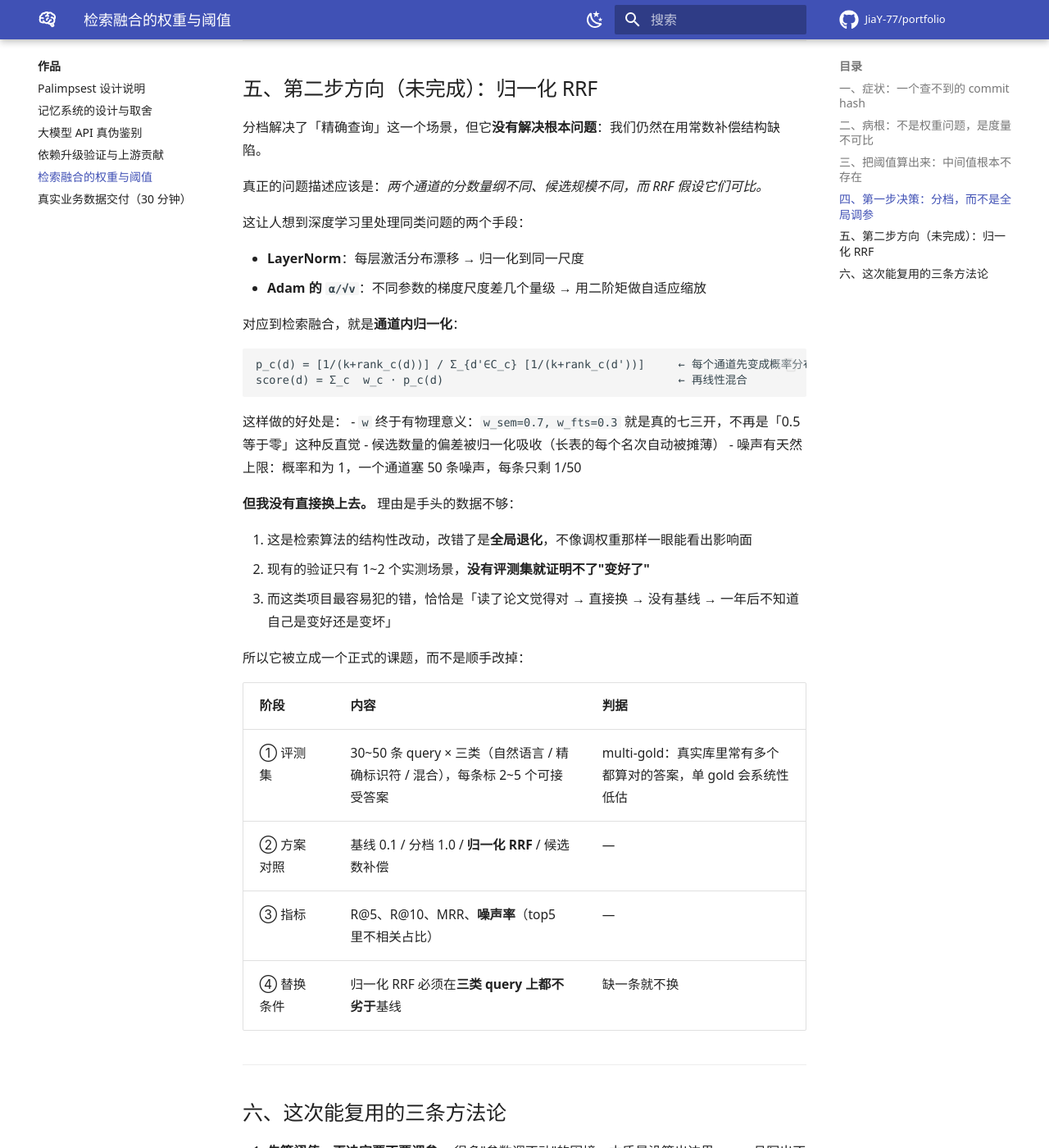
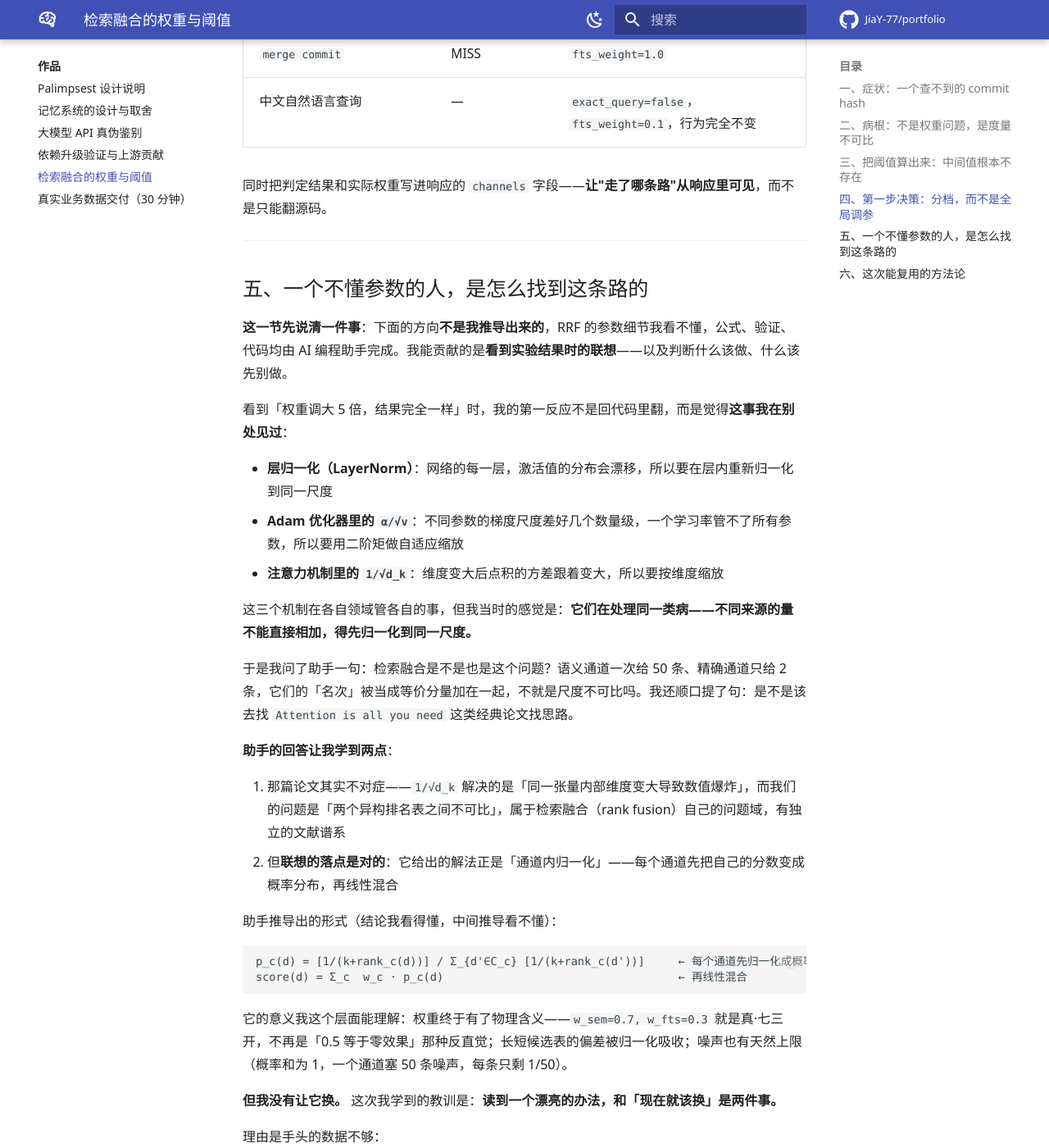
Before and after one commit to JiaY-77/portfolio, an MkDocs documentation site: the page built from docs/work/retrieval-fusion-weights.md, in a window 1280 px wide and 1400 px high, scrolled down 3153 px. Shown: the whole window at 82% size. Built offline with MkDocs 1.6.1 and Material for MkDocs 9.7.7, drawn with Linux system fonts in a browser that asks for light colours; comment, search, counter and statistics services are not loaded; some of the changed text lies outside the part shown.

Commit message:
docs(retrieval): make the author's own reasoning the spine of the piece
The first draft read like a technical analysis, which put the derivation
front and centre and buried what actually happened: the direction came
from a non-algorithmist noticing that a stalled parameter sweep looked
like the scale-mismatch problem in LayerNorm / Adam / attention, and
asking whether retrieval fusion had the same shape.

Restructured so section five narrates that association, states plainly
which parts the author does not follow (parameters, derivation) and
which parts the AI assistant produced, and keeps the open project status
(the normalized variant has not been swapped in - there is no evaluation
set yet). Ownership notes added to sections three and four as well.

````diff
--- a/docs/work/retrieval-fusion-weights.md
+++ b/docs/work/retrieval-fusion-weights.md
@@ -3,6 +3,9 @@
 > 作者：何嘉琪 ｜ 2026 年 10 月
 > 实测环境：本地 Ollama `qwen3-embedding:0.6b`（1024 维）+ SQLite FTS5（trigram），生产库 2400+ 节点
 > 结论来源：生产库实测 + 融合公式推导。涉及 Palimpsest 的改动见 [PR #134](https://github.com/JiaY-77/Palimpsest/pull/134)
+>
+> **关于作者的角色**：我不是算法工程师，不懂 RRF 的参数推导。本文里**方向性的判断（尤其是第五节那条归一化的联想）是我的**；
+> 阈值推导、代码实现、实测验证由 AI 编程助手下完成。我把这条分工写明，是因为它恰好是这篇文章真正想说的东西。
 
 ---
 
@@ -56,6 +59,8 @@ score(d) = Σ_c  w_c / (k + rank_c(d))
 
 ## 三、把阈值算出来：中间值根本不存在
 
+> 本节推导与实测由助手完成，我认可的是它给出的结论：**中间值没有意义，要么过阈值、要么完全无效。**
+
 既然要判断"调多少才够"，就直接解不等式。要让一个 **FTS-only 命中**（语义通道没召回它）挤进 `top_k`，它必须打赢语义通道的第 `top_k-1` 名：
 
 ```
@@ -75,6 +80,8 @@ w_fts > (60 + 1) / (60 + 4) ≈ 0.95
 ---
 
 ## 四、第一步决策：分档，而不是全局调参
+
+> 分档方案是助手提出并实现的；我在这件事上的判断只有一条：**不要为了修一个窄场景去动全局参数**。
 
 阈值算出来后，还有第二个问题：**把全局权重调成 1.0 安全吗？**
 
@@ -100,52 +107,60 @@ w_fts > (60 + 1) / (60 + 4) ≈ 0.95
 
 ---
 
-## 五、第二步方向（未完成）：归一化 RRF
+## 五、一个不懂参数的人，是怎么找到这条路的
 
-分档解决了「精确查询」这一个场景，但它**没有解决根本问题**：我们仍然在用常数补偿结构缺陷。
+**这一节先说清一件事**：下面的方向**不是我推导出来的**，RRF 的参数细节我看不懂，公式、验证、代码均由 AI 编程助手完成。我能贡献的是**看到实验结果时的联想**——以及判断什么该做、什么该先别做。
 
-真正的问题描述应该是：*两个通道的分数量纲不同、候选规模不同，而 RRF 假设它们可比。*
+看到「权重调大 5 倍，结果完全一样」时，我的第一反应不是回代码里翻，而是觉得**这事我在别处见过**：
 
-这让人想到深度学习里处理同类问题的两个手段：
+- **层归一化（LayerNorm）**：网络的每一层，激活值的分布会漂移，所以要在层内重新归一化到同一尺度
+- **Adam 优化器里的 `α/√v`**：不同参数的梯度尺度差好几个数量级，一个学习率管不了所有参数，所以要用二阶矩做自适应缩放
+- **注意力机制里的 `1/√d_k`**：维度变大后点积的方差跟着变大，所以要按维度缩放
 
-- **LayerNorm**：每层激活分布漂移 → 归一化到同一尺度
-- **Adam 的 `α/√v`**：不同参数的梯度尺度差几个量级 → 用二阶矩做自适应缩放
+这三个机制在各自领域管各自的事，但我当时的感觉是：**它们在处理同一类病——不同来源的量不能直接相加，得先归一化到同一尺度。**
 
-对应到检索融合，就是**通道内归一化**：
+于是我问了助手一句：检索融合是不是也是这个问题？语义通道一次给 50 条、精确通道只给 2 条，它们的「名次」被当成等价分量加在一起，不就是尺度不可比吗。我还顺口提了句：是不是该去找 `Attention is all you need` 这类经典论文找思路。
+
+**助手的回答让我学到两点**：
+
+1. 那篇论文其实不对症——`1/√d_k` 解决的是「同一张量内部维度变大导致数值爆炸」，而我们的问题是「两个异构排名表之间不可比」，属于检索融合（rank fusion）自己的问题域，有独立的文献谱系
+2. 但**联想的落点是对的**：它给出的解法正是「通道内归一化」——每个通道先把自己的分数变成概率分布，再线性混合
+
+助手推导出的形式（结论我看得懂，中间推导看不懂）：
 
 ```
-p_c(d) = [1/(k+rank_c(d))] / Σ_{d'∈C_c} [1/(k+rank_c(d'))]     ← 每个通道先变成概率分布
+p_c(d) = [1/(k+rank_c(d))] / Σ_{d'∈C_c} [1/(k+rank_c(d'))]     ← 每个通道先归一化成概率
 score(d) = Σ_c  w_c · p_c(d)                                   ← 再线性混合
 ```
 
-这样做的好处是：
-- `w` 终于有物理意义：`w_sem=0.7, w_fts=0.3` 就是真的七三开，不再是「0.5 等于零」这种反直觉
-- 候选数量的偏差被归一化吸收（长表的每个名次自动被摊薄）
-- 噪声有天然上限：概率和为 1，一个通道塞 50 条噪声，每条只剩 1/50
+它的意义我这个层面能理解：权重终于有了物理含义——`w_sem=0.7, w_fts=0.3` 就是真·七三开，不再是「0.5 等于零效果」那种反直觉；长短候选表的偏差被归一化吸收；噪声也有天然上限（概率和为 1，一个通道塞 50 条噪声，每条只剩 1/50）。
 
-**但我没有直接换上去。** 理由是手头的数据不够：
+**但我没有让它换。** 这次我学到的教训是：**读到一个漂亮的办法，和「现在就该换」是两件事。**
+
+理由是手头的数据不够：
 
 1. 这是检索算法的结构性改动，改错了是**全局退化**，不像调权重那样一眼能看出影响面
-2. 现有的验证只有 1~2 个实测场景，**没有评测集就证明不了"变好了"**
-3. 而这类项目最容易犯的错，恰恰是「读了论文觉得对 → 直接换 → 没有基线 → 一年后不知道自己是变好还是变坏」
+2. 现有的验证只有十来个实测场景，**没有评测集就证明不了「变好了」**
+3. 这类项目最容易犯的错，恰恰是「读到一篇论文觉得对 → 直接换 → 没有基线 → 一年后不知道自己是变好还是变坏」
 
-所以它被立成一个正式的课题，而不是顺手改掉：
+所以它被立成一个正式课题，而不是顺手改掉：
 
 | 阶段 | 内容 | 判据 |
 |---|---|---|
 | ① 评测集 | 30~50 条 query × 三类（自然语言 / 精确标识符 / 混合），每条标 2~5 个可接受答案 | multi-gold：真实库里常有多个都算对的答案，单 gold 会系统性低估 |
-| ② 方案对照 | 基线 0.1 / 分档 1.0 / **归一化 RRF** / 候选数补偿 | — |
+| ② 方案对照 | 基线权重 / 分档权重 / **归一化 RRF** / 候选数补偿 | — |
 | ③ 指标 | R@5、R@10、MRR、**噪声率**（top5 里不相关占比） | — |
 | ④ 替换条件 | 归一化 RRF 必须在**三类 query 上都不劣于**基线 | 缺一条就不换 |
 
----
+## 六、这次能复用的方法论
 
-## 六、这次能复用的三条方法论
+**属于我的（判断层）**
 
-1. **先算阈值，再决定要不要调参。** 很多"参数调不动"的困境，本质是没算出边界——一旦写出不等式，可能发现整个区间的努力都是无效的。
-2. **先确认响应是连续还是阶跃。** 连续就细调，阶跃就直接找阈值。误判成连续，会在无效区间里反复试探。
-3. **知道正解但缺数据时，上"有边界的局部解"+ 立项，不要裸换架构。** 分档方案解决了一个明确场景、可回退、有实测；结构性改造需要评测集作前提。**「知道更好的做法」不等于「现在就该换」。**
+1. **看到反常现象，先问「这事我在别处见过吗」。** 我给的方案不是从检索领域里长出来的，是从深度学习里搬过来的——这个迁移动作恰好是产品定义者能做的、而单一领域专家容易漏掉的。
+2. **分清楚「漂亮的办法」和「现在能上的办法」。** 前者让你显得有见识，后者才让系统变好。判断标准不是方法多优雅，而是**有没有基线证明它更好**；没有基线时，宁可上一个可回退的局部解并立项，也不裸换架构。
 
----
+**属于执行层（助手做的，我没参与）**
 
+3. **先算阈值，再决定要不要调参。** 很多「参数调不动」的困境，本质是没算出边界——一旦写出不等式，可能发现整个区间的努力都是无效的。
+4. **先确认响应是连续还是阶跃。** 连续就细调，阶跃就直接找阈值。误判成连续，会在无效区间里反复试探。
 *本文的所有数字均来自本机生产库实测；融合公式与阈值为独立推导，可复现。*
````
